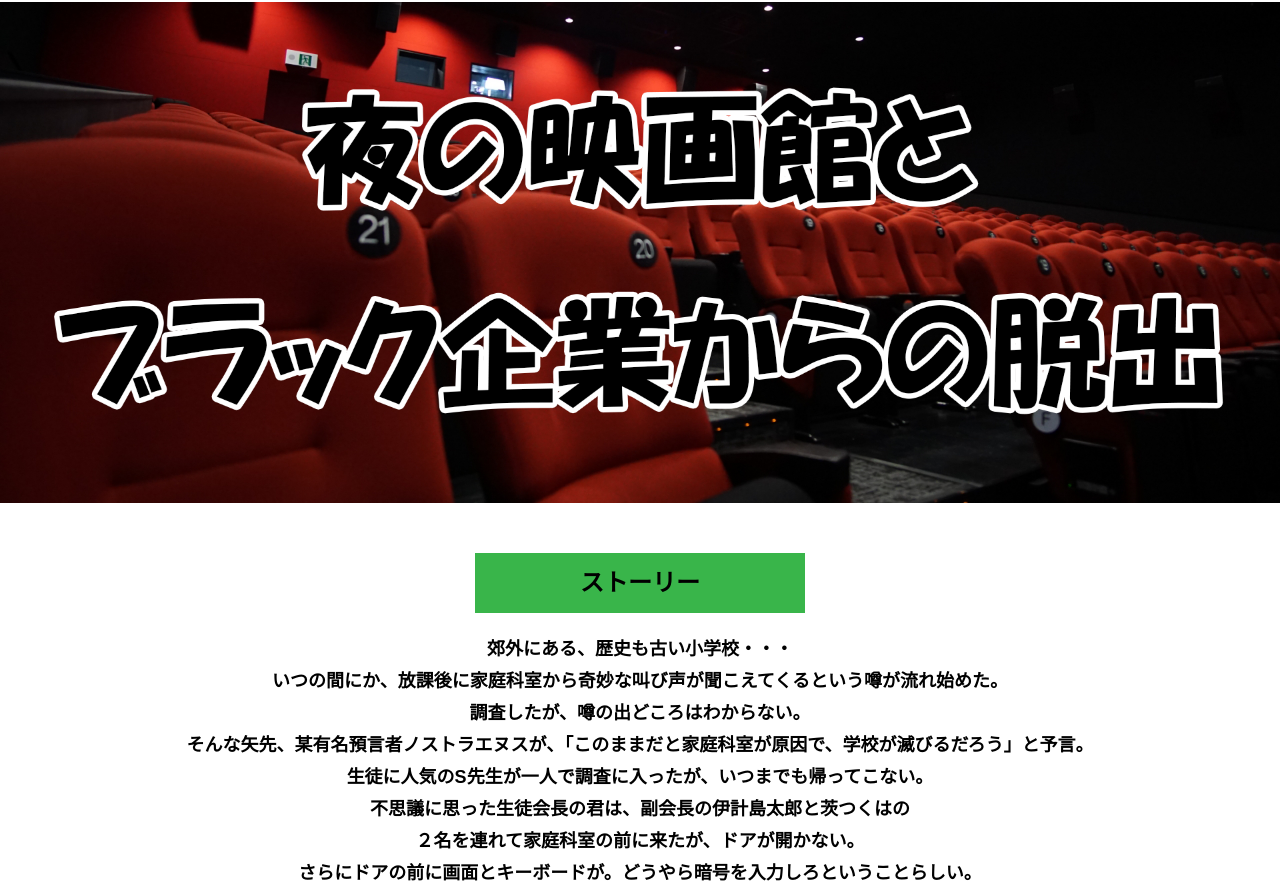
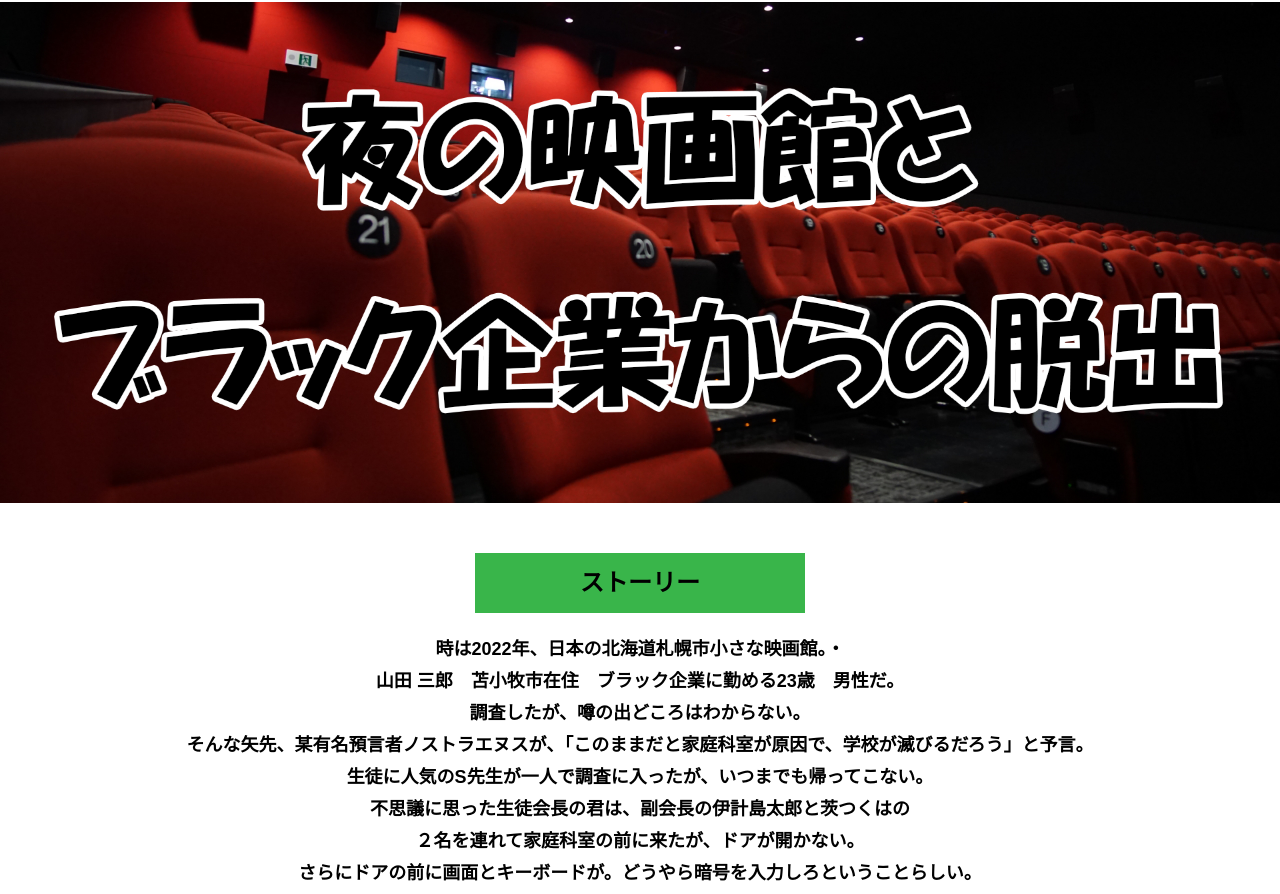
Before and after one commit to himagi2020/yokohama_D-15, a plain HTML site: page index.html in a window 1280 px wide. Shown: the part 58-952 px from the top of the page. Drawn offline with Linux system fonts and the light colour scheme.

Commit message:
Update index.html

```diff
--- a/index.html
+++ b/index.html
@@ -29,8 +29,8 @@
       <div class="container">
         <h2 class="section-title section-title--keycolor section-title--story">ストーリー</h2>
         <div class="story">
-          <p class="text-center">郊外にある、歴史も古い小学校・・・<br>
-            いつの間にか、放課後に家庭科室から奇妙な叫び声が聞こえてくるという噂が流れ始めた。<br>
+          <p class="text-center">時は2022年、日本の北海道札幌市小さな映画館。・<br>
+            山田 三郎　苫小牧市在住　ブラック企業に勤める23歳　男性だ。<br>
             調査したが、噂の出どころはわからない。<br>
             そんな矢先、某有名預言者ノストラエヌスが、「このままだと家庭科室が原因で、学校が滅びるだろう」と予言。<br>
             生徒に人気のS先生が一人で調査に入ったが、いつまでも帰ってこない。<br>
```
